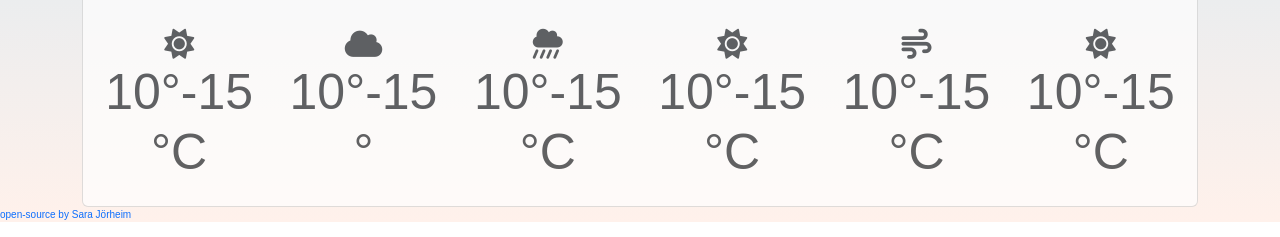
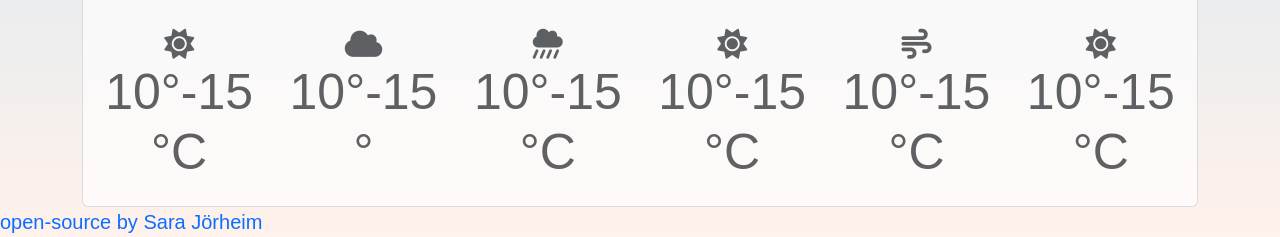
Before and after one commit to sarajorheim/weather-app, a plain HTML site: page index.html in a window 1280 px wide. Shown: the part 723-960 px from the top of the page. Drawn offline with nearby package versions, Linux system fonts and the light colour scheme; no server answers; a web font is replaced by a local one.

Commit message:
added class to href and changed size

```diff
--- a/index.html
+++ b/index.html
@@ -164,7 +164,7 @@
       </div>
     </div>
     <footer>
-      <a href="https://github.com/sarajorheim/weather-app">
+      <a class="openSource" href="https://github.com/sarajorheim/weather-app">
         open-source by Sara Jörheim</a
       >
     </footer>
--- a/src/styles.css
+++ b/src/styles.css
@@ -68,3 +68,6 @@ li {
   text-decoration: none;
   list-style: none;
 }
+.openSource {
+  font-size: 20px;
+}
```
